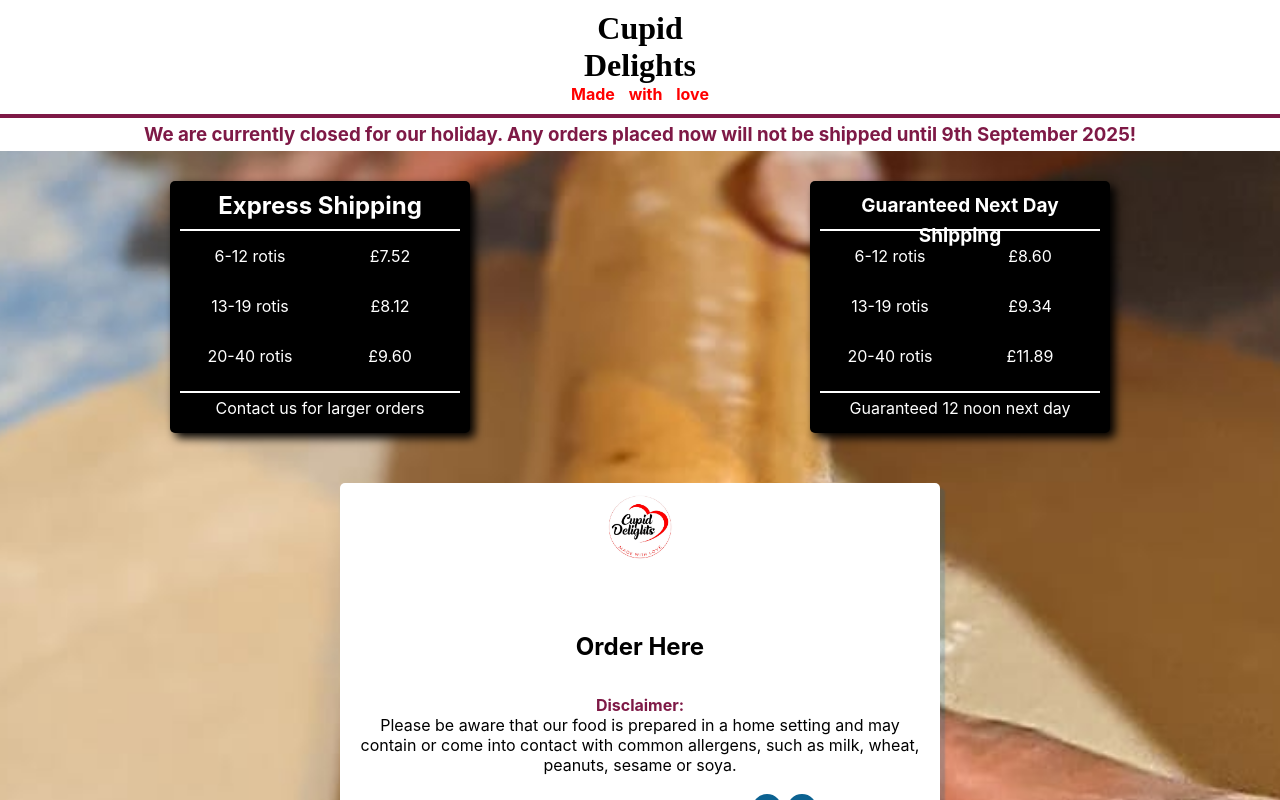
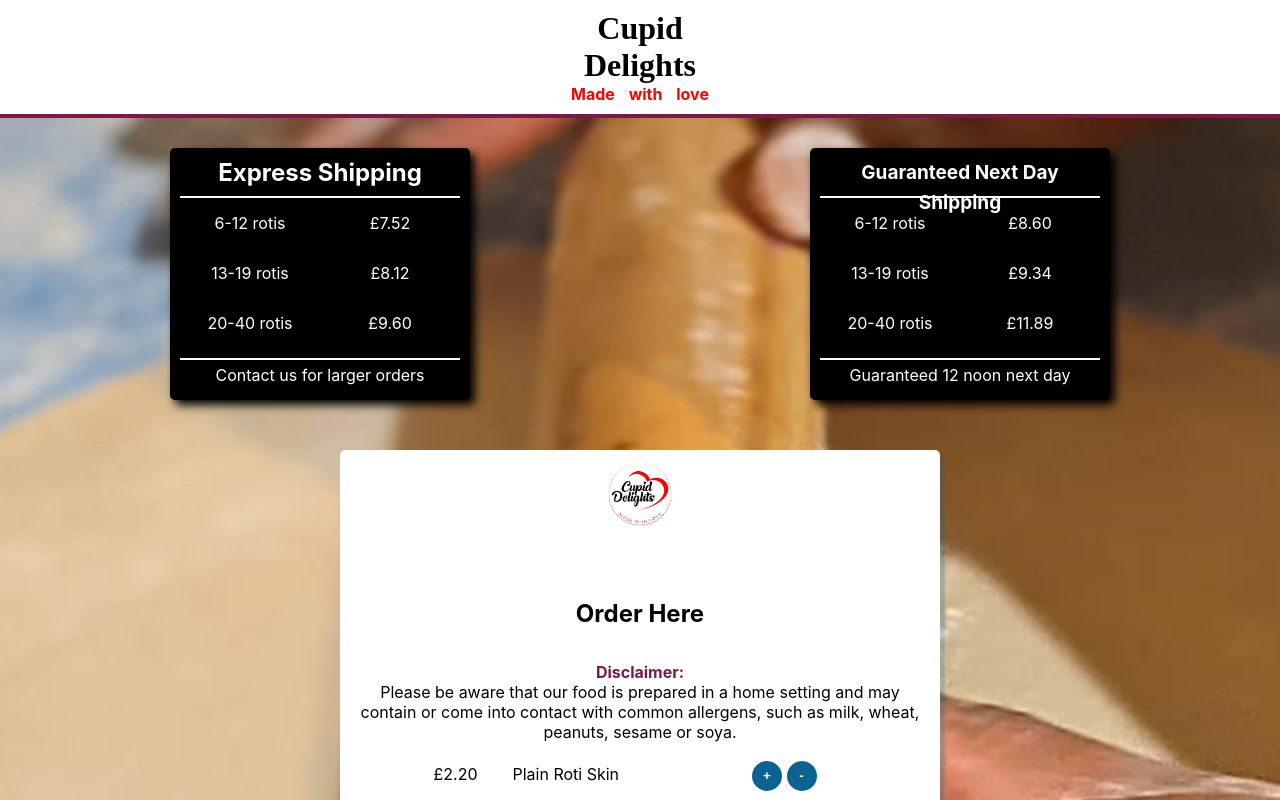
Before and after one commit to sammateo/cupid-delights, a Next.js app: page / in a window 1280 px wide. Shown: the top 800 px of the page. Built offline with nearby package versions, Linux system fonts and the light colour scheme.

Commit message:
remove banner

```diff
--- a/pages/index.js
+++ b/pages/index.js
@@ -145,14 +145,14 @@ function Home() {
 				<h1>Cupid Delights</h1>
 				<h4>Made with love</h4>
 			</div>
-			<h3 className={styles.banner}>
-				{/* <span>Shipped Tuesdays delivered on Wednesdays</span>
+			{/* <h3 className={styles.banner}> */}
+			{/* <span>Shipped Tuesdays delivered on Wednesdays</span>
 				<span>Order By Monday 5pm</span>{" "} */}
-				<span>
+			{/* <span>
 					We are currently closed for our holiday. Any orders placed
 					now will not be shipped until 9th September 2025!
-				</span>
-			</h3>
+				</span> */}
+			{/* </h3> */}
 
 			<ShippingInfo></ShippingInfo>
 			<Content
```
